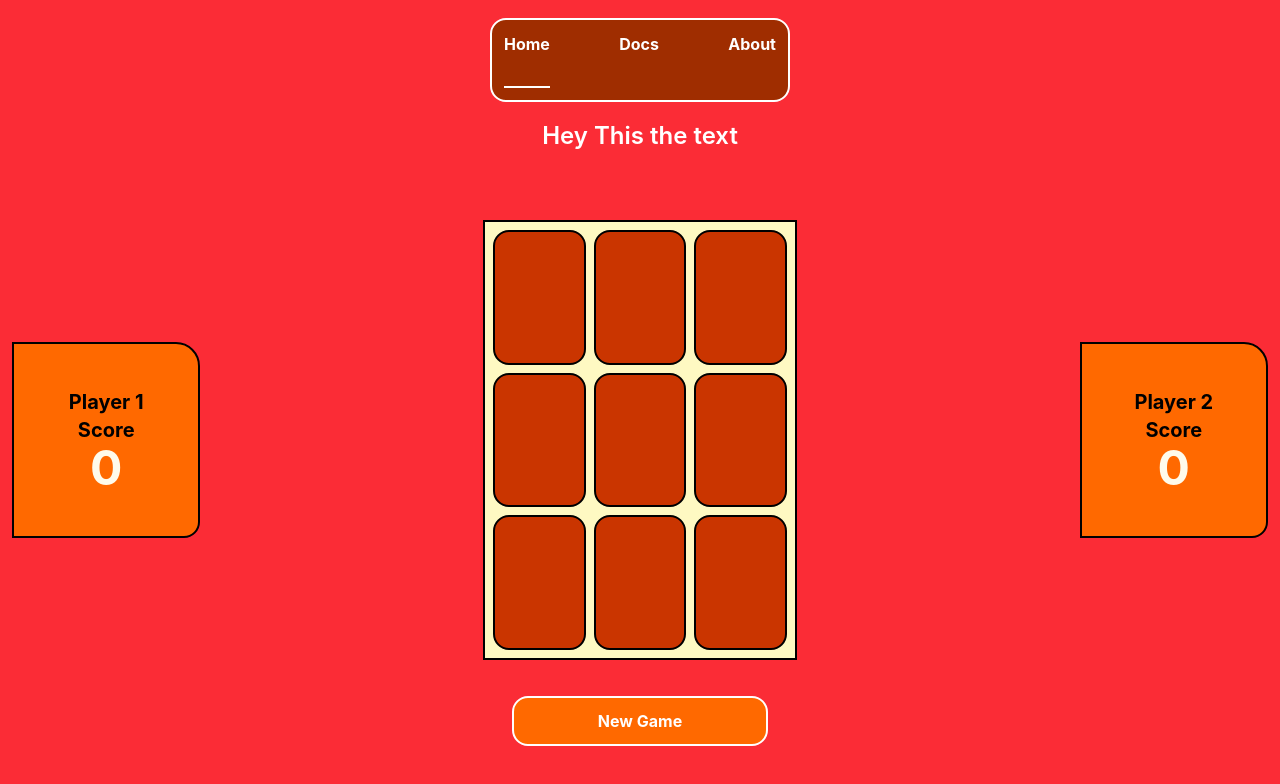
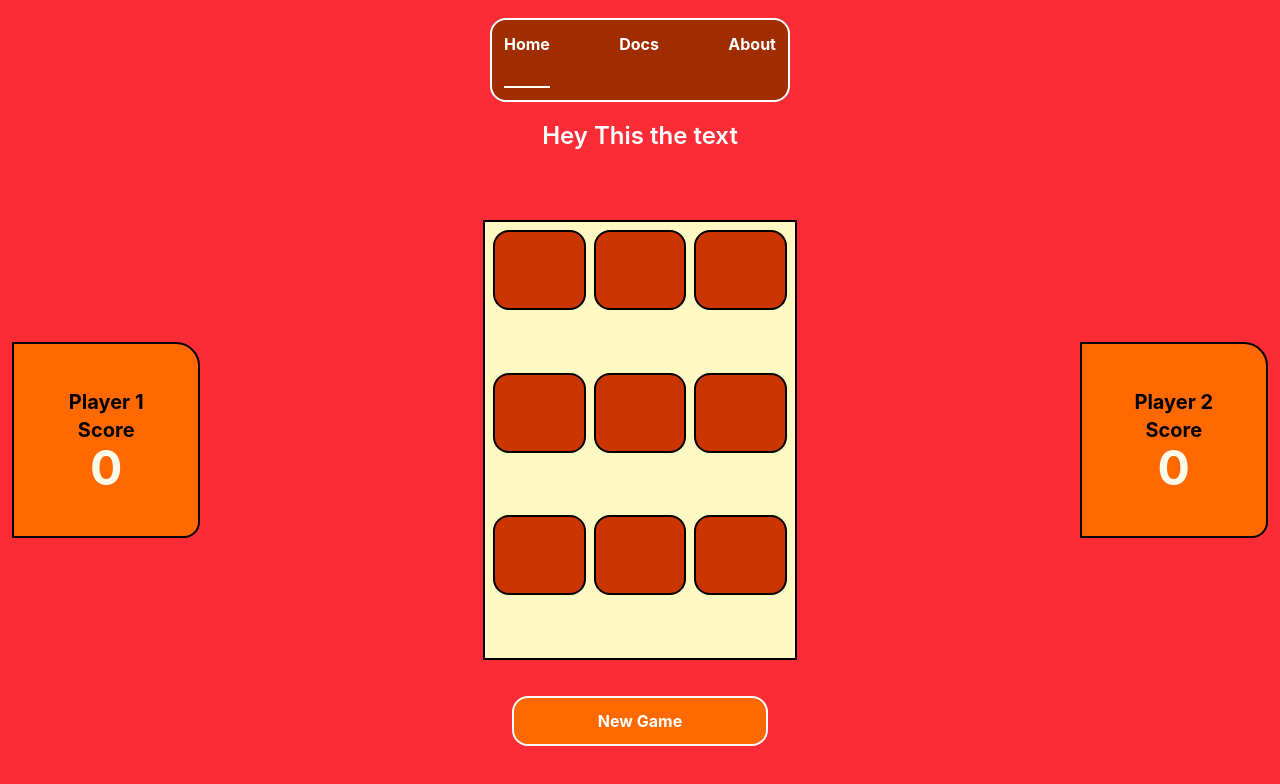
Before and after one commit to kushalupadhyay07/Tic-Tac_Toe_Game, a React (Vite) app: page / in a window 1280 px wide. Shown: the top 784 px of the page. Built offline with nearby package versions, Linux system fonts and the light colour scheme.

Commit message:
update: modified existing functionality

```diff
--- a/src/Components/Play.jsx
+++ b/src/Components/Play.jsx
@@ -1,18 +1,34 @@
-import React from 'react'
+import React, { useState } from "react";
 
 export default function Play() {
-  let items=[" "," "," "," "," "," "," "," "," ",];
+  const [items, setItems] = useState(["", "", "", "", "", "", "", "", ""]);
+  const [toggle, setToggle] = useState(true);
+
+  function handleClick(index) {
+    if (items[index] === "") {
+      let value = toggle ? "X" : "0";
+
+      let newItems = [...items];
+      newItems.splice(index, 1, value);
+
+      setItems(newItems);
+      setToggle(!toggle);
+    }
+  }
 
   return (
-    <div className='w-25/100 border-2 h-9/10 grid grid-cols-3 gap-2 box-border p-2 bg-yellow-100'>
-      {
-        items.map((item,index)=>{
-          return <div className='border-2 cursor-pointer rounded-2xl bg-orange-700 hover:bg-yellow-500 active:bg-amber-600' >
-
+    <div className="w-25/100 border-2 h-9/10 grid grid-cols-3 gap-2 p-2 bg-yellow-100">
+      {items.map((item, index) => {
+        return (
+          <div
+            key={index}
+            onClick={() => handleClick(index)}
+            className="border-2 cursor-pointer rounded-2xl flex items-center justify-center text-3xl bg-orange-700 hover:bg-yellow-500 active:bg-amber-600 h-[80px]"
+          >
+            {item}
           </div>
-        })
-      }
-
+        );
+      })}
     </div>
-  )
+  );
 }
```
Also changed, not shown: src/store/Context.jsx (added).
